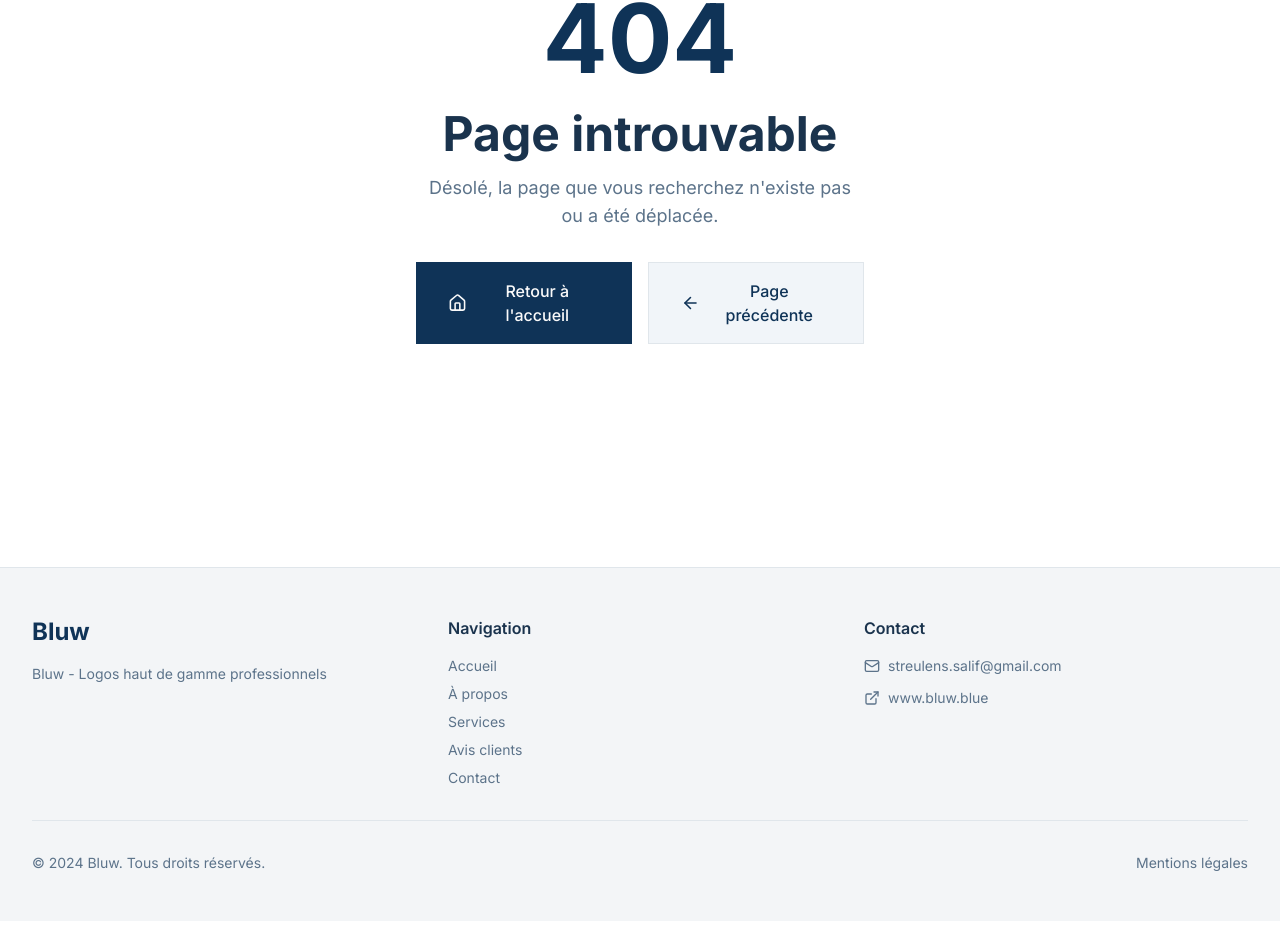
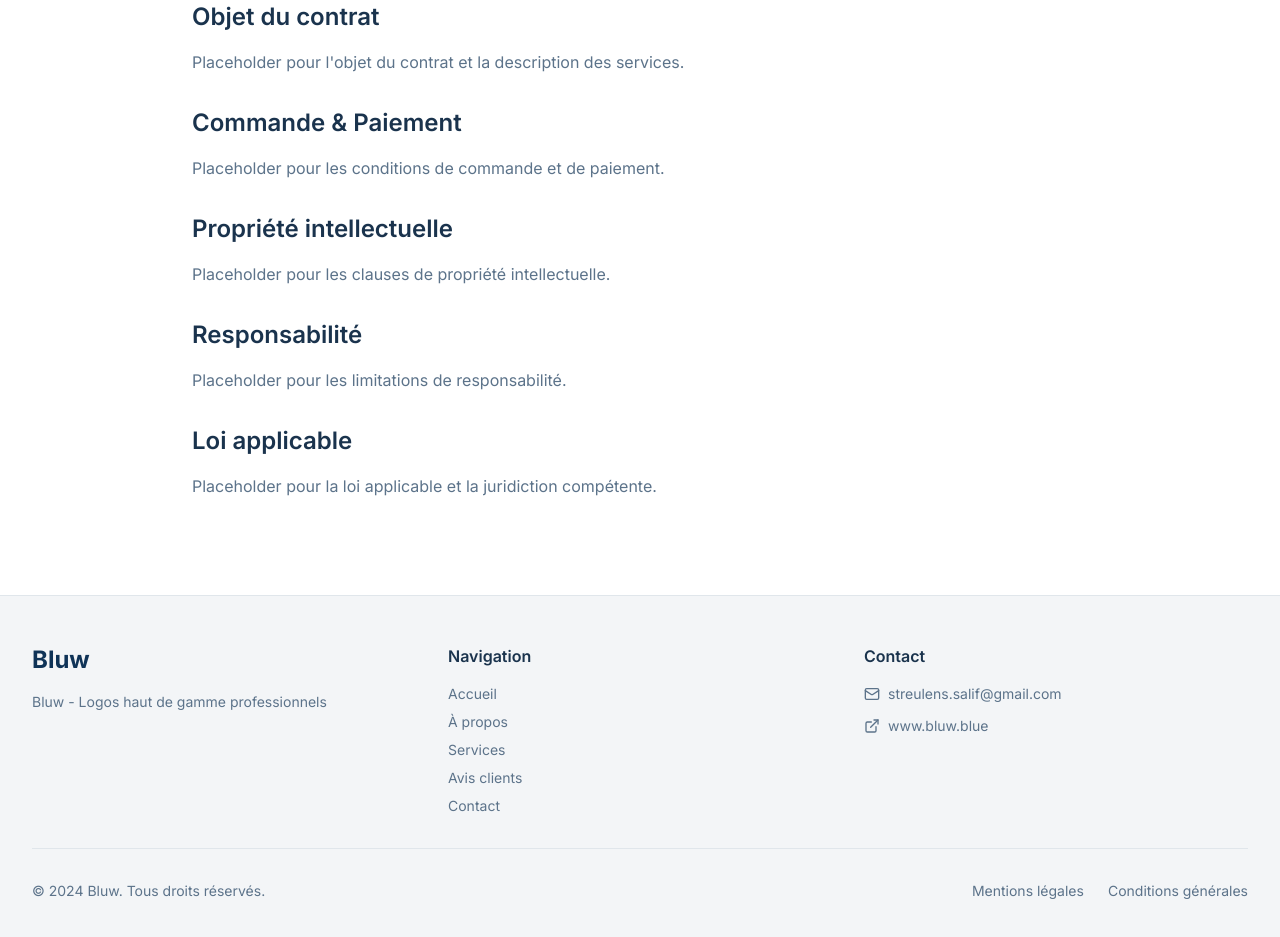
Before and after one commit to S-Salif/bluw, a React (Vite) app: page /terms in a window 1280 px wide. Shown: the part 297-1234 px from the top of the page. Built offline with nearby package versions, Linux system fonts and the light colour scheme.

Commit message:
Add legal pages and update footer
Add legal notice and terms & conditions pages, and update the footer with links to these pages.

```diff
--- a/src/App.tsx
+++ b/src/App.tsx
@@ -10,6 +10,8 @@ import About from "@/pages/About";
 import Services from "@/pages/Services";
 import Contact from "@/pages/Contact";
 import Reviews from "@/pages/Reviews";
+import LegalNotice from "@/pages/LegalNotice";
+import Terms from "@/pages/Terms";
 import NotFound from "@/pages/NotFound";
 
 const queryClient = new QueryClient();
@@ -28,6 +30,10 @@ const App = () => (
               <Route path="/services" element={<Services />} />
               <Route path="/contact" element={<Contact />} />
               <Route path="/reviews" element={<Reviews />} />
+              <Route path="/mentions-legales" element={<LegalNotice />} />
+              <Route path="/legal-notice" element={<LegalNotice />} />
+              <Route path="/conditions" element={<Terms />} />
+              <Route path="/terms" element={<Terms />} />
               {/* ADD ALL CUSTOM ROUTES ABOVE THE CATCH-ALL "*" ROUTE */}
               <Route path="*" element={<NotFound />} />
             </Routes>
--- a/src/components/layout/Footer.tsx
+++ b/src/components/layout/Footer.tsx
@@ -4,7 +4,7 @@ import { Mail, ExternalLink } from 'lucide-react';
 import { useLanguage } from '@/contexts/LanguageContext';
 
 const Footer = () => {
-  const { t } = useLanguage();
+  const { t, language } = useLanguage();
 
   const navigationItems = [
     { path: '/', label: t('nav.home') },
@@ -71,12 +71,20 @@ const Footer = () => {
           <p className="text-muted-foreground text-sm">
             © 2024 Bluw. Tous droits réservés.
           </p>
-          <Link
-            to="/legal"
-            className="text-muted-foreground hover:text-primary transition-colors duration-300 text-sm"
-          >
-            {t('footer.legal')}
-          </Link>
+          <div className="flex space-x-6">
+            <Link
+              to={`/${language === 'fr' ? 'mentions-legales' : 'legal-notice'}`}
+              className="text-muted-foreground hover:text-primary transition-colors duration-300 text-sm"
+            >
+              {t('footer.legal')}
+            </Link>
+            <Link
+              to={`/${language === 'fr' ? 'conditions' : 'terms'}`}
+              className="text-muted-foreground hover:text-primary transition-colors duration-300 text-sm"
+            >
+              {t('footer.terms')}
+            </Link>
+          </div>
         </div>
       </div>
     </footer>
--- a/src/contexts/LanguageContext.tsx
+++ b/src/contexts/LanguageContext.tsx
@@ -92,7 +92,32 @@ const translations = {
     // Footer
     'footer.email': 'Contact : streulens.salif@gmail.com',
     'footer.legal': 'Mentions légales',
+    'footer.terms': 'Conditions générales',
     'footer.tagline': 'Bluw - Logos haut de gamme professionnels',
+
+    // Legal Notice page
+    'legal.title': 'Mentions légales',
+    'legal.placeholder': 'Contenu des mentions légales à compléter.',
+    'legal.section1.title': 'Informations légales',
+    'legal.section1.content': 'Placeholder pour les informations légales de l\'entreprise.',
+    'legal.section2.title': 'Responsabilité',
+    'legal.section2.content': 'Placeholder pour les clauses de responsabilité.',
+    'legal.section3.title': 'Propriété intellectuelle',
+    'legal.section3.content': 'Placeholder pour les informations de propriété intellectuelle.',
+
+    // Terms page
+    'terms.title': 'Conditions générales d\'utilisation',
+    'terms.intro': 'Les présentes conditions générales régissent l\'utilisation de nos services.',
+    'terms.purpose.title': 'Objet du contrat',
+    'terms.purpose.content': 'Placeholder pour l\'objet du contrat et la description des services.',
+    'terms.ordering.title': 'Commande & Paiement',
+    'terms.ordering.content': 'Placeholder pour les conditions de commande et de paiement.',
+    'terms.intellectual.title': 'Propriété intellectuelle',
+    'terms.intellectual.content': 'Placeholder pour les clauses de propriété intellectuelle.',
+    'terms.liability.title': 'Responsabilité',
+    'terms.liability.content': 'Placeholder pour les limitations de responsabilité.',
+    'terms.governing.title': 'Loi applicable',
+    'terms.governing.content': 'Placeholder pour la loi applicable et la juridiction compétente.',
 
     // Common
     'common.loading': 'Chargement...',
@@ -179,7 +204,32 @@ const translations = {
     // Footer
     'footer.email': 'Contact: streulens.salif@gmail.com',
     'footer.legal': 'Legal Notice',
+    'footer.terms': 'Terms & Conditions',
     'footer.tagline': 'Bluw - Professional Premium Logos',
+
+    // Legal Notice page
+    'legal.title': 'Legal Notice',
+    'legal.placeholder': 'Legal notice content to be completed.',
+    'legal.section1.title': 'Legal Information',
+    'legal.section1.content': 'Placeholder for company legal information.',
+    'legal.section2.title': 'Liability',
+    'legal.section2.content': 'Placeholder for liability clauses.',
+    'legal.section3.title': 'Intellectual Property',
+    'legal.section3.content': 'Placeholder for intellectual property information.',
+
+    // Terms page
+    'terms.title': 'Terms & Conditions',
+    'terms.intro': 'These terms and conditions govern the use of our services.',
+    'terms.purpose.title': 'Purpose',
+    'terms.purpose.content': 'Placeholder for contract purpose and service description.',
+    'terms.ordering.title': 'Ordering & Payment',
+    'terms.ordering.content': 'Placeholder for ordering and payment conditions.',
+    'terms.intellectual.title': 'Intellectual Property',
+    'terms.intellectual.content': 'Placeholder for intellectual property clauses.',
+    'terms.liability.title': 'Liability',
+    'terms.liability.content': 'Placeholder for liability limitations.',
+    'terms.governing.title': 'Governing Law',
+    'terms.governing.content': 'Placeholder for applicable law and competent jurisdiction.',
 
     // Common
     'common.loading': 'Loading...',
--- /dev/null
+++ b/src/pages/LegalNotice.tsx
@@ -0,0 +1,41 @@
+import React from 'react';
+import { useLanguage } from '@/contexts/LanguageContext';
+
+const LegalNotice = () => {
+  const { t } = useLanguage();
+
+  return (
+    <div className="container-bluw py-16 md:py-24">
+      <div className="max-w-4xl mx-auto">
+        <h1 className="text-4xl md:text-5xl font-bold text-foreground mb-8">
+          {t('legal.title')}
+        </h1>
+
+        <div className="prose prose-lg max-w-none text-muted-foreground leading-relaxed">
+          <p className="mb-6">
+            {t('legal.placeholder')}
+          </p>
+
+          <div className="space-y-6">
+            <section>
+              <h2 className="text-xl font-semibold text-foreground mb-3">{t('legal.section1.title')}</h2>
+              <p>{t('legal.section1.content')}</p>
+            </section>
+
+            <section>
+              <h2 className="text-xl font-semibold text-foreground mb-3">{t('legal.section2.title')}</h2>
+              <p>{t('legal.section2.content')}</p>
+            </section>
+
+            <section>
+              <h2 className="text-xl font-semibold text-foreground mb-3">{t('legal.section3.title')}</h2>
+              <p>{t('legal.section3.content')}</p>
+            </section>
+          </div>
+        </div>
+      </div>
+    </div>
+  );
+};
+
+export default LegalNotice;
--- /dev/null
+++ b/src/pages/Terms.tsx
@@ -0,0 +1,51 @@
+import React from 'react';
+import { useLanguage } from '@/contexts/LanguageContext';
+
+const Terms = () => {
+  const { t } = useLanguage();
+
+  return (
+    <div className="container-bluw py-16 md:py-24">
+      <div className="max-w-4xl mx-auto">
+        <h1 className="text-4xl md:text-5xl font-bold text-foreground mb-8">
+          {t('terms.title')}
+        </h1>
+
+        <div className="prose prose-lg max-w-none text-muted-foreground leading-relaxed">
+          <p className="mb-8">
+            {t('terms.intro')}
+          </p>
+
+          <div className="space-y-8">
+            <section>
+              <h2 className="text-2xl font-semibold text-foreground mb-4">{t('terms.purpose.title')}</h2>
+              <p>{t('terms.purpose.content')}</p>
+            </section>
+
+            <section>
+              <h2 className="text-2xl font-semibold text-foreground mb-4">{t('terms.ordering.title')}</h2>
+              <p>{t('terms.ordering.content')}</p>
+            </section>
+
+            <section>
+              <h2 className="text-2xl font-semibold text-foreground mb-4">{t('terms.intellectual.title')}</h2>
+              <p>{t('terms.intellectual.content')}</p>
+            </section>
+
+            <section>
+              <h2 className="text-2xl font-semibold text-foreground mb-4">{t('terms.liability.title')}</h2>
+              <p>{t('terms.liability.content')}</p>
+            </section>
+
+            <section>
+              <h2 className="text-2xl font-semibold text-foreground mb-4">{t('terms.governing.title')}</h2>
+              <p>{t('terms.governing.content')}</p>
+            </section>
+          </div>
+        </div>
+      </div>
+    </div>
+  );
+};
+
+export default Terms;
```
